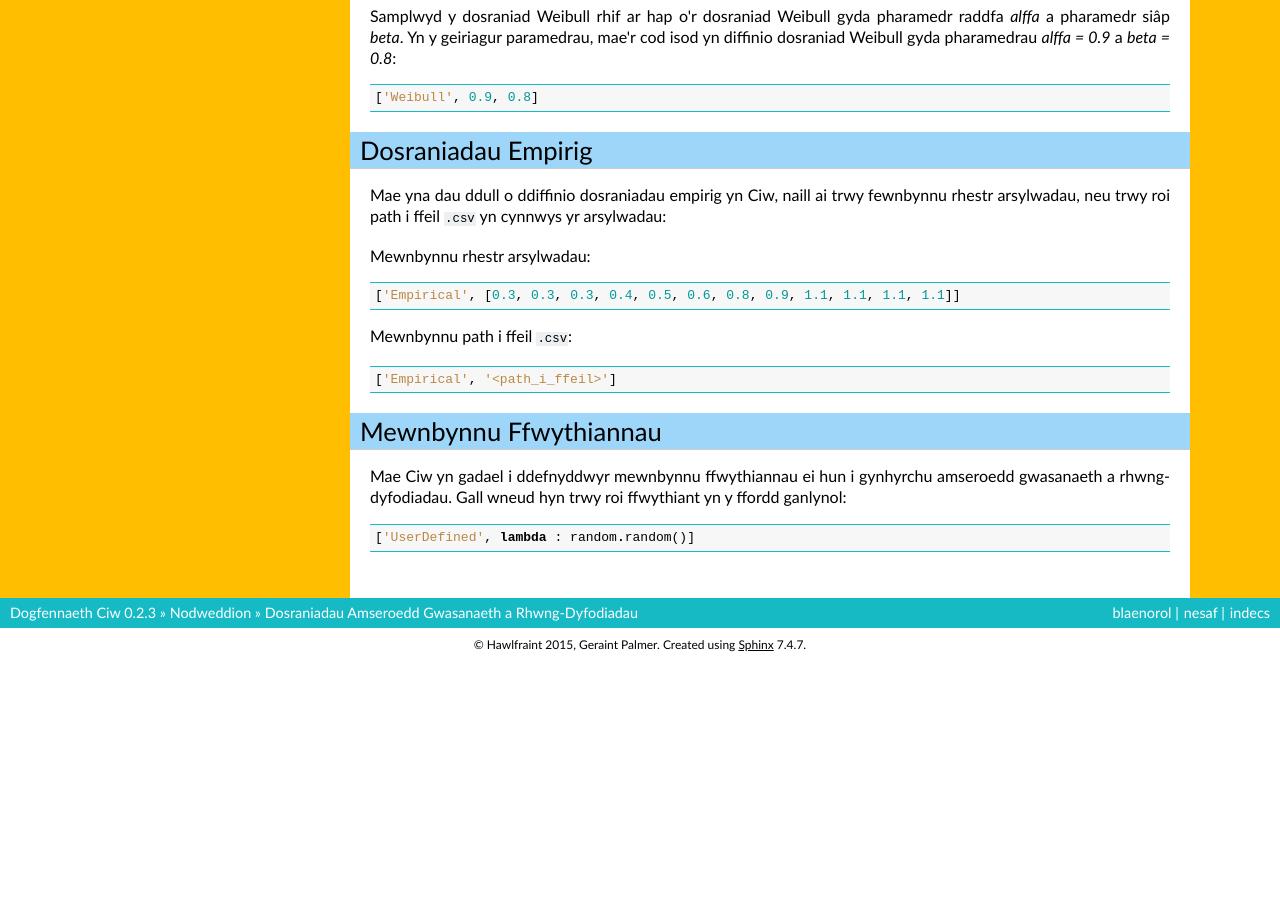
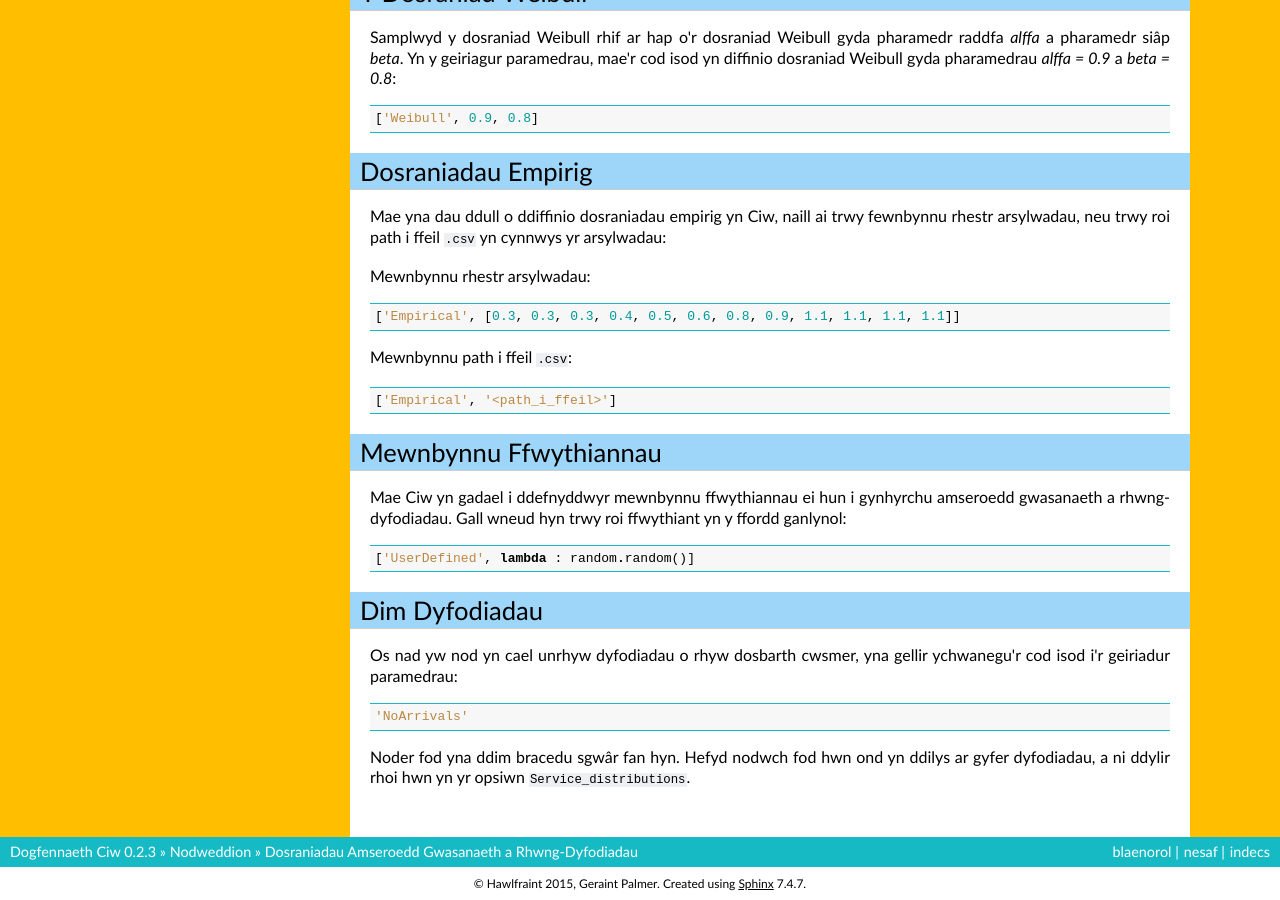
Before and after one commit to CiwPython/Ciw-cy, a Sphinx documentation site: the page built from docs/Features/distributions.rst, in a window 1280 px wide and 900 px high, scrolled down 1491 px. Built offline with Sphinx 7.4.7, drawn with Linux system fonts in a browser that asks for light colours; before the commit the page ends 2152 px from its top, so only the background shows below that; some of the changed text lies outside the part shown.

Commit message:
log newidiadau, dim dyfodiadau, a amserleni gwaith wedi'i diweddaru

```diff
--- a/docs/Features/distributions.rst
+++ b/docs/Features/distributions.rst
@@ -157,3 +158,17 @@ Mewnbynnu Ffwythiannau
 Mae Ciw yn gadael i ddefnyddwyr mewnbynnu ffwythiannau ei hun i gynhyrchu amseroedd gwasanaeth a rhwng-dyfodiadau. Gall wneud hyn trwy roi ffwythiant yn y ffordd ganlynol::
 
 	['UserDefined', lambda : random.random()]
+
+
+
+.. _no_arrivals:
+
+--------------
+Dim Dyfodiadau
+--------------
+
+Os nad yw nod yn cael unrhyw dyfodiadau o rhyw dosbarth cwsmer, yna gellir ychwanegu'r cod isod i'r geiriadur paramedrau::
+
+    'NoArrivals'
+
+Noder fod yna ddim bracedu sgwâr fan hyn. Hefyd nodwch fod hwn ond yn ddilys ar gyfer dyfodiadau, a ni ddylir rhoi hwn yn yr opsiwn :code:`Service_distributions`.
--- a/docs/index.rst
+++ b/docs/index.rst
@@ -17,6 +17,7 @@ Cynnwys:
    kwargs.rst
    attributes.rst
    glossary.rst
+   changelog.rst
 
 
 Indecsau a tablau
```
Also changed, not shown: other parts of docs/Features/distributions.rst (+1 -0 lines), docs/Features/server_schedules.rst (+5 -3 lines), docs/changelog.rst (added, +59 -0 lines).
